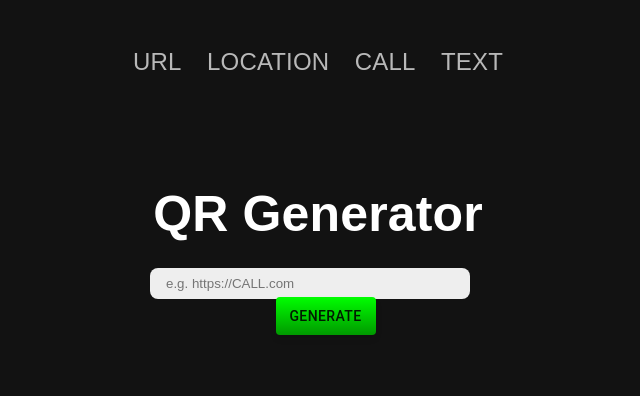
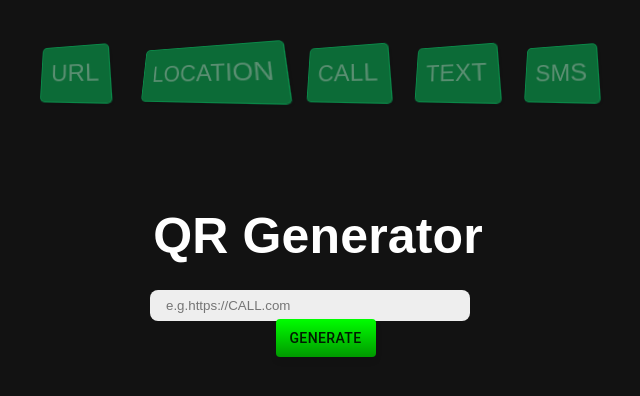
Before and after one commit to uic19bca1130/my-qr-generator, a React (Create React App) app: page /qrcode/CALL in a window 1280 px wide. Shown: the top 396 px of the page, without its empty margins (322-962 px from the left). Built offline with nearby package versions, Linux system fonts and the light colour scheme.

Commit message:
new sms changes

```diff
--- a/src/App.css
+++ b/src/App.css
@@ -133,3 +133,19 @@ button:active{
   align-items: center;
   gap: 40px;
 }
+.box3d {
+  display: inline-block;
+  padding: 10px;
+  background-color: #02f7708e;
+  border: 1px solid #00fc8663;
+  border-radius: 5px;
+  box-shadow: 2px 2px 4px rgba(0, 0, 0, 0.2);
+  transform: perspective(100px) rotateX(10deg) rotateY(-10deg);
+  transition: transform 0.3s ease-in-out;
+  color: #ffffff75;
+}
+
+.box3d:hover {
+  transform: perspective(100px) rotateX(0) rotateY(0);
+  background-color: #ff000000;
+}
--- a/src/Component/Navbar.jsx
+++ b/src/Component/Navbar.jsx
@@ -1,12 +1,11 @@
-// import { Link } from "@mui/material";
 import { Link } from "react-router-dom";
 import React, { useState } from "react";
 
 const Navbar = () => {
-  const [activeTab, ] = useState("location");
+  const [activeTab, ] = useState("");
 
   return (
-    <div className="tabs colour-black">
+    <div>
       <ul
         className="nav nav-pills -primary"
         id="qr-type-pills-tab"
@@ -16,55 +15,52 @@ const Navbar = () => {
           <Link
             className={`nav-link ${activeTab === "url" ? "active" : ""}`}
             id="url"
-            to="qrcode/Url"
+            to="qrcode/URL"
           >
-            {" "}
-          URL
+            <div className="box3d">URL</div>
           </Link>
-
         </li>
         <li className="nav-item" role="presentation">
           <Link
-            className= {`nav-link ${activeTab === "location" ? "active" : ""}`}
+            className={`nav-link ${
+              activeTab === "location" ? "active" : ""
+            }`}
             id="url"
-            to="qrcode/Location"
+            to="qrcode/Google Maps URL"
           >
-            {" "}
-          LOCATION
+            <div className="box3d">LOCATION</div>
           </Link>
-
         </li>
         <li className="nav-item" role="presentation">
           <Link
             className={`nav-link ${activeTab === "call" ? "active" : ""}`}
             id="call"
-            to="qrcode/Call"
+            to="qrcode/CALL"
           >
-            {" "}
-            CALL
+            <div className="box3d">CALL</div>
           </Link>
         </li>
         <li className="nav-item" role="presentation">
           <Link
             className={`nav-link ${activeTab === "text" ? "active" : ""}`}
             id="text"
-            to="qrcode/text"
+            to="qrcode/TEXT"
           >
-            {" "}
-            TEXT
+            <div className="box3d">TEXT</div>
           </Link>
-
         </li>
         <li className="nav-item" role="presentation">
-          <div className="dropdown">
-            <ul
-              className="dropdown-menu"
-              aria-labelledby="dropdownMenuButton1"
-            ></ul>
-          </div>
+          <Link
+            className={`nav-link ${activeTab === "SMS" ? "active" : ""}`}
+            id="SMS"
+            to="qrcode/SMS"
+          >
+            <div className="box3d">SMS</div>
+          </Link>
         </li>
       </ul>
     </div>
   );
 };
+
 export default Navbar;
--- a/src/Component/Qrcode.jsx
+++ b/src/Component/Qrcode.jsx
@@ -1,7 +1,7 @@
 import { toDataURL } from "qrcode";
 import { useState } from "react";
 import { useParams } from "react-router-dom"; // Import useParams from react-router-dom
-import Button from "@mui/material/Button";
+import  Button from "@mui/material/Button";
 
 function QRCodeGenerator() {
   const [url, setUrl] = useState("");
@@ -10,25 +10,29 @@ function QRCodeGenerator() {
   const { text } = useParams();
   const generateQRCode = () => {
     const phoneNumber = url.trim(); //trim removeing whitespace from the end of
+     const textMessage = "";
+
 
     const text = Number(phoneNumber);
     let qrText;
 if(text)
 {
-  qrText = `tel:${phoneNumber}`; // Add 'tel:' prefix to the phone number
+  qrText = `tel:${phoneNumber}`;//Add 'tel:' prefix to the phone number
 }
 else{
-  qrText = `${phoneNumber}`; // Add 'tel:' prefix to the phone number
+  qrText = `${phoneNumber}`;
 }
+    qrText = `smsto:9816167960:${qrText}:${textMessage}`;
+
 
     toDataURL(
-      qrText, // Use the modified qrText instead of url
+      qrText,//Use the modified qrText instead of url
       {
         width: 400,
         margin: 2,
         color: {},
       },
-      (err, dataURL) => {
+      (err, dataURL) => {//there is an error while generating the QR code, the function logs the error to the console using console.error()
         if (err) return console.error(err);
         console.log(dataURL);
         setQr(dataURL);
@@ -36,30 +40,27 @@ else{
     );
   };
 
+
   return (
     <div className="app">
+
       <h1>QR Generator</h1>
       <input
         type="text"
-        placeholder={`e.g. https://${text}.com`}
+        placeholder={`e.g.https://${text}.com`}
         value={url}
-        onChange={(e) => setUrl(e.target.value)}
+        onChange={(e) => setUrl(e.target.value)}//onchange when the input value changes--( retrieves the current value of the input field,)
       />
       <Button
+
         variant="contained"
         onClick={generateQRCode}
         sx={{
           marginLeft: "15px",
-          background: "linear-gradient(to bottom, #00ff00, #009900)",
+          background: "linear-gradient(to bottom,#00ff00, #009900)",
           boxShadow: "0px 4px 6px rgba(0, 0, 0, 0.1)",
           transform: "translateY(0)",
           transition: "transform 0.3s ease-out",
-        }}
-        onMouseDown={(e) => {
-          e.target.style.transform = "translateY(2px)";
-        }}
-        onMouseUp={(e) => {
-          e.target.style.transform = "translateY(0)";
         }}
       >
         Generate
@@ -74,28 +75,20 @@ else{
             download="qrcode.png"
             sx={{
               marginTop: "16px",
-              background: "linear-gradient(to bottom, #00ff00, #009900)",
+              background: "linear-gradient(to bottom, #00ff00,#009900)",//added 3d colour in the button
               boxShadow: "0px 4px 6px rgba(0, 0, 0, 0.1)",
               transform: "translateY(0)",
               transition: "transform 0.3s ease-out",
-            }}
-            onMouseDown={(e) => {
-              e.target.style.transform = "translateY(2px)";
-            }}
-            onMouseUp={(e) => {
-              e.target.style.transform = "translateY(0)";
             }}
           >
             Download
           </Button>
           <a href={`tel:${url}`} style={{ textDecoration: "none" }}>
-
           </a>
         </>
       )}
-    </div>
+      </div>
   );
 }
 
-
 export default QRCodeGenerator;
--- a/src/index.css
+++ b/src/index.css
@@ -6,6 +6,7 @@ body {
   -webkit-font-smoothing: antialiased;
   -moz-osx-font-smoothing: grayscale;
 }
+
 
 code {
   font-family: source-code-pro, Menlo, Monaco, Consolas, 'Courier New',
--- a/src/index.js
+++ b/src/index.js
@@ -16,7 +16,6 @@ root.render(
   <React.StrictMode>
   <ThemeProvider theme={darkTheme}>
     <CssBaseline/>
-
     <App />
 
   </ThemeProvider>
```
Also changed, not shown: public/logo512.png (added), src/App.js (line endings or trailing spaces). Lines whose indentation alone changed are shown as unchanged.
